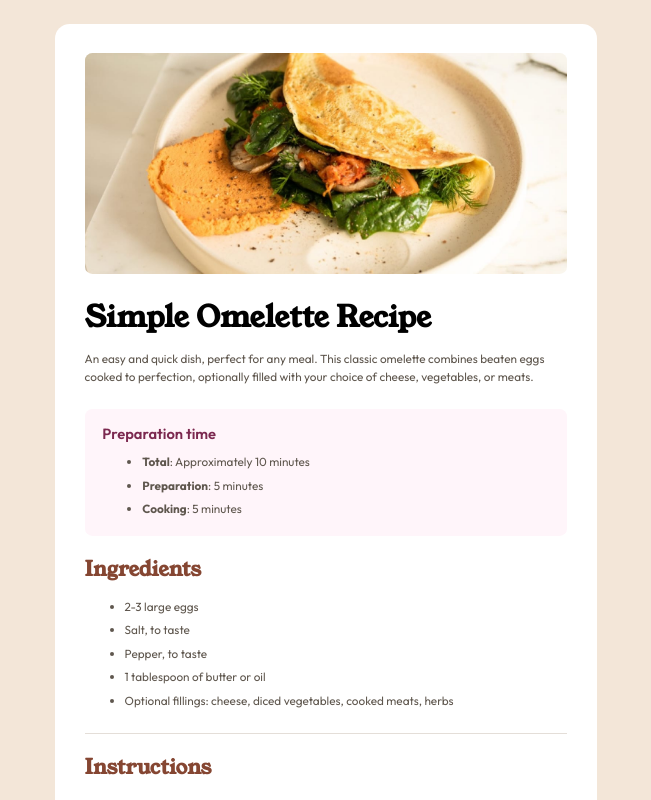
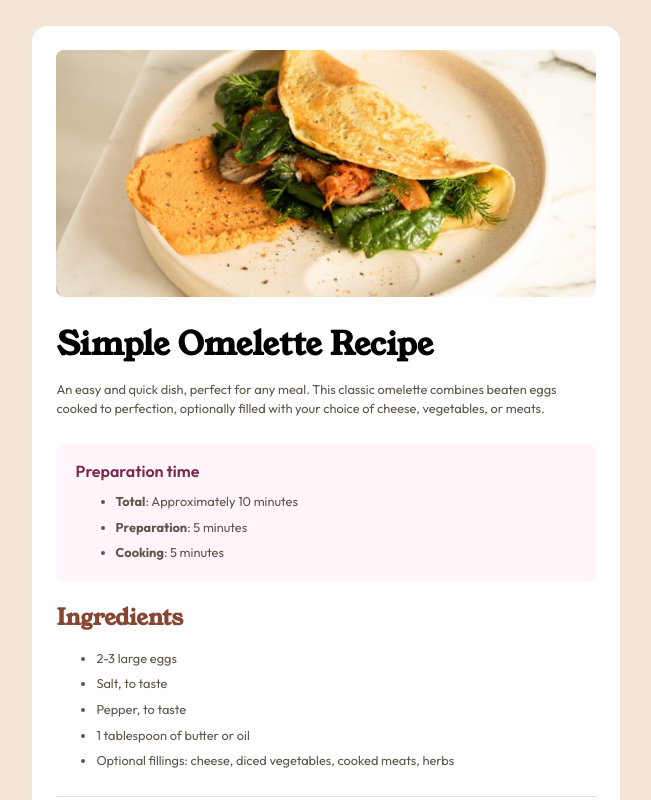
Before and after one commit to MichalGajda/fm-recipe-page, a React (Vite) app: page / in a window 1280 px wide. Shown: the top 800 px of the page, without its empty margins (314-965 px from the left). Built offline with nearby package versions, Linux system fonts and the light colour scheme.

Commit message:
feat: further style improvements

```diff
--- a/src/App.css
+++ b/src/App.css
@@ -9,7 +9,7 @@
 }
 
 html {
-  font-size: clamp(0.3rem, 0.3rem + 0.2vw, 1rem);
+  font-size: clamp(0.5rem, 0.3rem + 0.2vw, 1rem);
   font-family: var(--font-family-text), var(--font-family-header), sans-serif;
   line-height: 1.5;
 }
@@ -26,8 +26,8 @@ html {
 
   --color-form-background: #fff;
 
-  --spacing-500: 4rem;
-  --spacing-400: 3.2rem;
+  --spacing-500: clamp(2rem, 1.5rem + 1vw, 4rem);
+  --spacing-400: clamp(2rem, 1rem + 4vw, 3.2rem);
   --spacing-300: 2.4rem;
   --spacing-200: 1.6rem;
   --spacing-150: 1.2rem;
@@ -160,7 +160,6 @@ body {
 }
 
 .recipe__nutrition {
-  gap: 10px;
   border-collapse: collapse;
 }
 
--- a/src/App.tsx
+++ b/src/App.tsx
@@ -6,7 +6,8 @@ import { ingredients } from './constants';
 
 function App() {
   return (
-    <div className='container'>
+    <>
+      <main className='container'>
         <article className='recipe'>
           <header className='recipe__header'>
             <img
@@ -16,9 +17,9 @@ function App() {
             />
             <h1 className='typography-1'>Simple Omelette Recipe</h1>
             <p className='typography-4'>
-            An easy and quick dish, perfect for any meal. This classic omelette
-            combines beaten eggs cooked to perfection, optionally filled with
-            your choice of cheese, vegetables, or meats.
+              An easy and quick dish, perfect for any meal. This classic
+              omelette combines beaten eggs cooked to perfection, optionally
+              filled with your choice of cheese, vegetables, or meats.
             </p>
           </header>
           <section className='recipe__preparation'>
@@ -47,17 +48,17 @@ function App() {
             <RecipeList listType='ordered'>
               <li>
                 <strong>Beat the eggs</strong>: In a bowl, beat the eggs with a
-              pinch of salt and pepper until they are well mixed. You can add a
-              tablespoon of water or milk for a fluffier texture.
+                pinch of salt and pepper until they are well mixed. You can add
+                a tablespoon of water or milk for a fluffier texture.
               </li>
               <li>
                 <strong>Heat the pan</strong>: Place a non-stick frying pan over
                 medium heat and add butter or oil.
               </li>
               <li>
-              <strong>Cook the omelette</strong>: Once the butter is melted and
-              bubbling, pour in the eggs. Tilt the pan to ensure the eggs evenly
-              coat the surface.
+                <strong>Cook the omelette</strong>: Once the butter is melted
+                and bubbling, pour in the eggs. Tilt the pan to ensure the eggs
+                evenly coat the surface.
               </li>
               <li>
                 <strong>Add fillings (optional)</strong>: When the eggs begin to
@@ -70,8 +71,8 @@ function App() {
                 it cook for another minute, then slide it onto a plate.
               </li>
               <li>
-              <strong>Enjoy</strong>: Serve hot, with additional salt and pepper
-              if needed.
+                <strong>Enjoy</strong>: Serve hot, with additional salt and
+                pepper if needed.
               </li>
             </RecipeList>
           </RecipeSection>
@@ -111,8 +112,9 @@ function App() {
             </table>
           </RecipeSection>
         </article>
+      </main>
       <Footer />
-    </div>
+    </>
   );
 }
 
```
Lines whose indentation alone changed are shown as unchanged.
